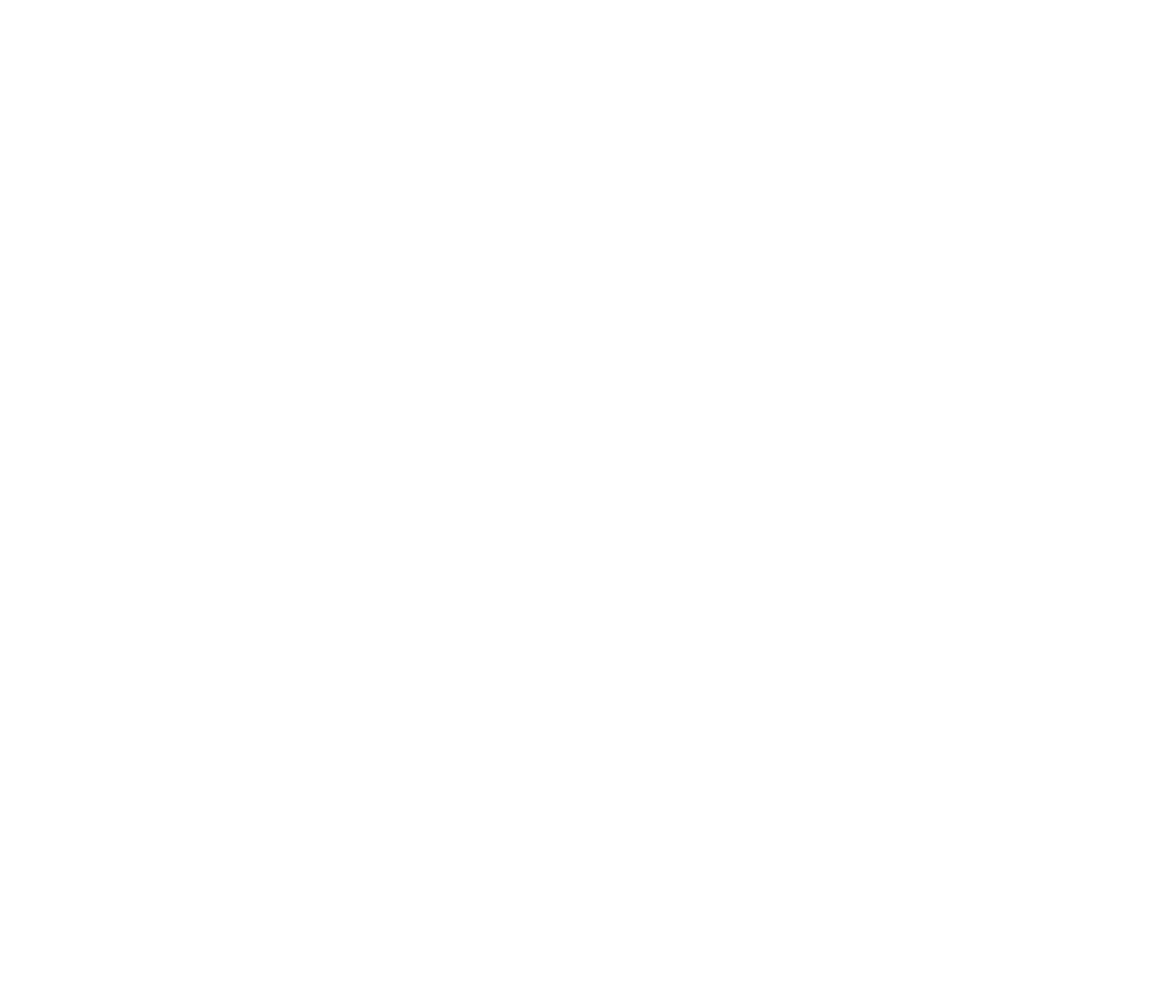
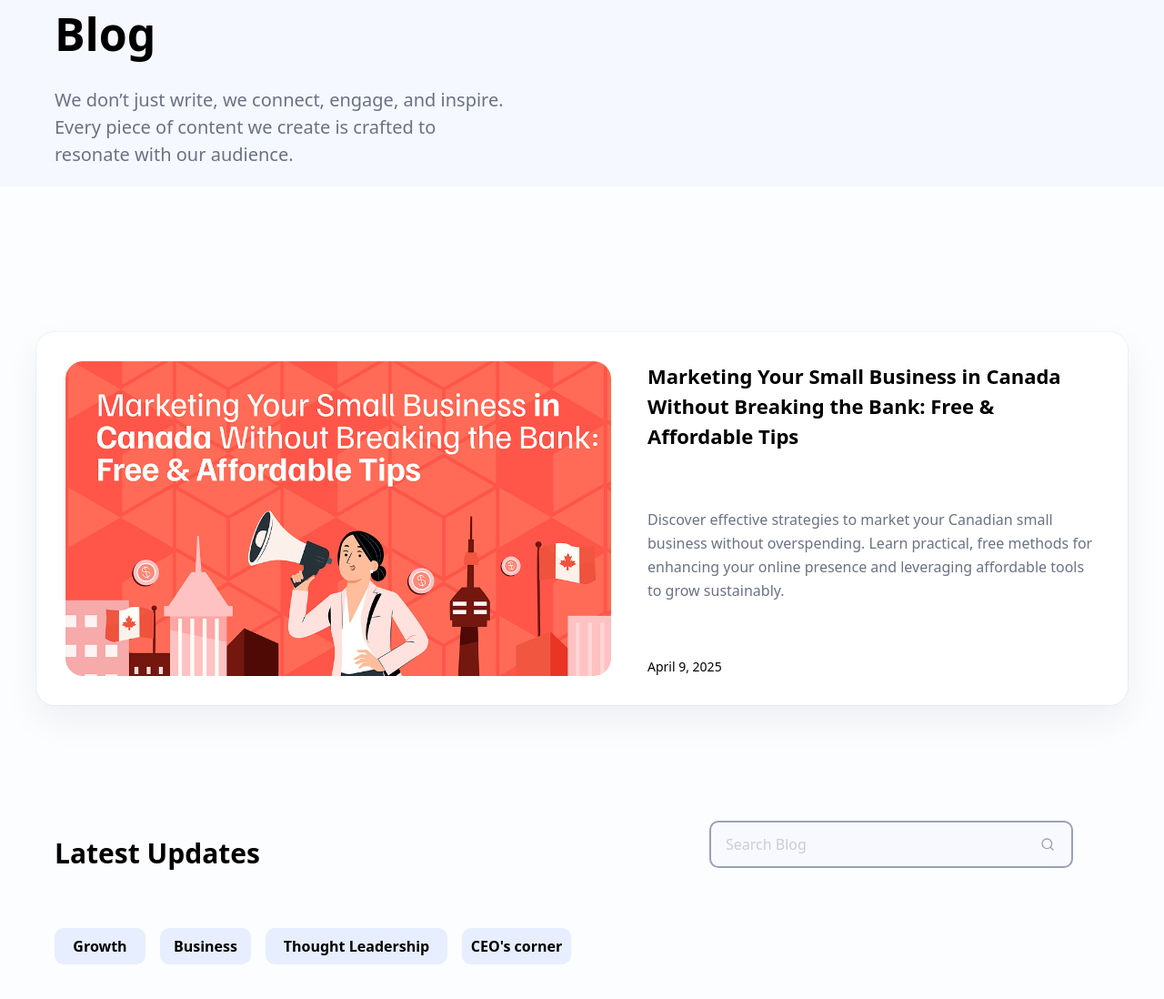
Before and after one commit to CodewithOyinda/ditrop, a React (Vite) app: page /blog in a window 1280 px wide. Before the commit this address had no page. Shown: the top 1098 px of the page at 91% size. Before the commit the page ends 800 px from the top, so only its background shows below. Built offline with nearby package versions, Linux system fonts and the light colour scheme; a web font is replaced by a local one.

Commit message:
blogs screen WIP

```diff
--- a/src/App.tsx
+++ b/src/App.tsx
@@ -1,6 +1,7 @@
 import { BrowserRouter as Router, Routes, Route } from "react-router-dom";
 import Home from './pages/Home';
 import About from "./pages/About";
+import Blog from "./pages/Blog";
 
 
 
@@ -14,6 +15,7 @@
       <Routes>
         <Route path="/" element={<Home/>} />
         <Route path="/about" element={<About/>} />
+        <Route path="/blog" element={<Blog/>} />
         {/* <Route path="/about" element={<About />} />
         <Route path="*" element={<NotFound />} /> */}
       </Routes>
--- a/src/components/facts/Facts.tsx
+++ b/src/components/facts/Facts.tsx
@@ -1,3 +1,6 @@
+import road from "../../assets/Trees.png";
+import Button from "../buttons/Button";
+
 const Facts = () => {
   const facts = [
     "At Ditrop, we call ourselves “Ditrop Marines” because getting things done with purpose is basically our thing.",
@@ -7,21 +10,18 @@
 
   return (
     <div className="bg-[#F5F8FF] py-20 overflow-hidden">
+      {/* ================= FUN FACTS HEADER ================= */}
       <p className="sm:text-[20px] text-[16px] font-[600] mb-3 mx-5">
         FUN FACTS
       </p>
+
       <p className="sm:text-[22px] text-[18px] font-[700] mb-8 mx-5">
         Did you know?
       </p>
 
-      {/* SCROLL CONTAINER */}
+      {/* ================= MOVING CARDS ================= */}
       <div className="relative overflow-hidden">
-        <div
-          className="
-            flex gap-5 w-max
-            animate-[scroll-left_40s_linear_infinite]
-          "
-        >
+        <div className="flex gap-5 w-max animate-[scroll-left_40s_linear_infinite]">
           {[...facts, ...facts].map((fact, index) => (
             <div
               key={index}
@@ -29,8 +29,15 @@
                          px-5 py-4
                          w-[300px] sm:w-[500px]
                          flex-shrink-0"
+              style={{
+                boxShadow: `
+      0 -1px 0 0 #f2f3f7,
+      0 16px 40px rgba(15, 23, 42, 0.06),
+      0 0 0 1px #f2f3f7
+    `,
+              }}
             >
-              <p className="sm:text-[16px] text-[12px]">
+              <p className="sm:text-[16px] text-[12px] leading-relaxed">
                 {fact}
               </p>
             </div>
@@ -38,7 +45,7 @@
         </div>
       </div>
 
-      {/* KEYFRAMES */}
+      {/* ================= ANIMATION KEYFRAMES ================= */}
       <style>
         {`
           @keyframes scroll-left {
@@ -47,6 +54,58 @@
           }
         `}
       </style>
+
+      {/* ================= ROAD SECTION ================= */}
+      <div className="relative mt-32 px-5 sm:px-10">
+        {/* ROAD IMAGE */}
+        <img
+          src={road}
+          alt="Road"
+          className="w-full max-w-7xl mx-auto rounded-[20px]"
+        />
+
+        {/* TEXT OVERLAY */}
+        <div className="absolute inset-0 flex items-center justify-center">
+          <div className="text-center px-5 max-w-3xl">
+            <h2
+              className="font-['DM Sans']
+                         text-[28px] sm:text-[50px]
+                         font-[700] text-white
+                         leading-tight"
+            >
+              Ready to live life
+              <br />
+              the Ditrop way?
+            </h2>
+
+            <p
+              className="text-white sm:text-[16px] text-[12px]
+                         mt-6 leading-relaxed"
+            >
+              Let’s simplify things. Whether it’s getting from point A to point
+              B, finding the perfect place to call home, or just getting a meal
+              you love, we’ve got you covered. Join us on this journey and let’s
+              make life easier, together.
+            </p>
+
+            {/* EMAIL INPUT */}
+            <div className="mt-8 relative max-w-md mx-auto">
+              <input
+                type="email"
+                placeholder="Your email"
+                className="w-full border border-[#9dbbff] rounded-[20px]
+                           px-4 pr-[130px] py-3
+                           focus:outline-none focus:ring-2 focus:ring-[#0a54ff]
+                           bg-[#e6eeff] text-[#5c667b]"
+              />
+
+              <div className="absolute right-1 top-1/2 -translate-y-1/2">
+                <Button size="blue" />
+              </div>
+            </div>
+          </div>
+        </div>
+      </div>
     </div>
   );
 };
--- a/src/components/hero/Hero.tsx
+++ b/src/components/hero/Hero.tsx
@@ -83,7 +83,7 @@
                       <div className="w-10 h-10 rounded-xl bg-[#E6EEFF] flex items-center justify-center">
                         <RiBloggerFill size={26} color="#0a54ff" />
                       </div>
-                      <p className="font-[500]">Blog</p>
+                      <Link to="/blog">Blog</Link>
                     </div>
 
                     <div className="flex items-center gap-4 cursor-pointer">
--- /dev/null
+++ b/src/components/updates/Updates.tsx
@@ -0,0 +1,87 @@
+import { Link } from "react-router-dom";
+import marketing from "../../assets/bg-ditrop.png";
+import { FiSearch } from "react-icons/fi";
+
+const Updates = () => {
+  return (
+    <div className="bg-[#fcfdff] py-20">
+      {/* WHITE CARD WITH GLOW */}
+      <div
+        className="
+          flex flex-col lg:flex-row
+          justify-center gap-10
+          bg-white
+          mx-5 lg:mx-10
+          mt-20
+          rounded-[20px]
+          p-8
+        "
+        style={{
+          boxShadow: `
+      0 -1px 0 0 #f2f3f7,
+      0 16px 40px rgba(15, 23, 42, 0.06),
+      0 0 0 1px #f2f3f7
+    `,
+        }}
+      >
+        {/* IMAGE */}
+        <div className="flex-shrink-0">
+          <img
+            src={marketing}
+            alt="marketing"
+            className="w-full max-w-[600px] rounded-[16px]"
+          />
+        </div>
+
+        {/* TEXT */}
+        <div className="max-w-[500px] flex flex-col justify-between">
+          <p className="sm:text-[22px] text-[18px] font-[700]">
+            Marketing Your Small Business in Canada Without Breaking the Bank:
+            Free & Affordable Tips
+          </p>
+
+          <p className="mt-2 text-gray-500 leading-relaxed">
+            Discover effective strategies to market your Canadian small business
+            without overspending. Learn practical, free methods for enhancing
+            your online presence and leveraging affordable tools to grow
+            sustainably.
+          </p>
+
+          <p className="mt-2 text-sm">April 9, 2025</p>
+        </div>
+      </div>
+      <div className="mt-30 mx-15 flex flex-col items-center justify-between md:flex-row">
+        <p className="sm:text-[30px] text-[18px] pt-5 font-[700] ">
+          Latest Updates
+        </p>
+        <div className="relative px-5 sm:px-10">
+            <input
+              type="search"
+              placeholder="Search Blog"
+              className="w-[400px] border-2 border-[#99a1b5] rounded-[10px]
+                                       px-4 pr-[130px] py-3
+                                       focus:outline-none
+                                       bg-[#f7f9ff] text-[#99a1b5]"
+            />
+            <FiSearch color="#99a1b5" className="absolute right-15 top-1/2 transform -translate-y-1/2" />
+        </div>
+      </div>
+      <div className="mx-15 mt-15 flex flex-row gap-4">
+         <Link to="/" className="sm:text-[16px] text-[12px] font-[600] hover:bg-[#0a54ff] text-black bg-[#e6eeff] hover:text-[#ffff] h-[40px] w-[100px] rounded-[10px] flex items-center justify-center">
+         Growth
+         </Link>
+         <Link to="/" className="sm:text-[16px] text-[12px] font-[600] hover:bg-[#0a54ff] text-black bg-[#e6eeff] hover:text-[#ffff] h-[40px] w-[100px] rounded-[10px] flex items-center justify-center">
+         Business
+         </Link>
+         <Link to="/" className="sm:text-[16px] text-[12px] font-[600] hover:bg-[#0a54ff] text-black bg-[#e6eeff] hover:text-[#ffff] h-[40px] w-[200px] rounded-[10px] flex items-center justify-center">
+         Thought Leadership
+         </Link>
+         <Link to="/" className="sm:text-[16px] text-[12px] font-[600] hover:bg-[#0a54ff] text-black bg-[#e6eeff] hover:text-[#ffff] h-[40px] w-[120px] rounded-[10px] flex items-center justify-center">
+         CEO's corner
+         </Link>
+      </div>
+    </div>
+  );
+};
+
+export default Updates;
--- a/src/components/values/Values.tsx
+++ b/src/components/values/Values.tsx
@@ -8,7 +8,7 @@
         <img
           src={bg}
           alt="background"
-          className="absolute inset-0 w-full h-full object-cover px-5 sm:px-5 rounded-[40px]"
+          className="absolute inset-0 w-full  object-cover px-5 sm:px-5 rounded-[40px]"
         />
         <div className="relative z-10 max-w-7xl mx-auto px-5 md:px-10 py-5">
           <div className="flex gap-2">
--- /dev/null
+++ b/src/pages/Blog.tsx
@@ -0,0 +1,24 @@
+import Updates from "../components/updates/Updates";
+
+const Blog = () => {
+  return (
+    <div className="bg-[#F5F8FF]">
+      <h2
+        className="font-['DM Sans']
+                         text-[28px] sm:text-[50px]
+                         font-[700]
+                         mx-15
+                         "
+      >
+        Blog
+      </h2>
+      <p className="text-[10px] sm:text-[20px] mx-15 w-[500px] text-gray-500 pt-5 pb-5">
+        We don’t just write, we connect, engage, and inspire. Every piece of
+        content we create is crafted to resonate with our audience.
+      </p>
+      <Updates />
+    </div>
+  );
+};
+
+export default Blog;
```
Also changed, not shown: src/components/modals/WaitlistModal.tsx (+9 -13 lines).
